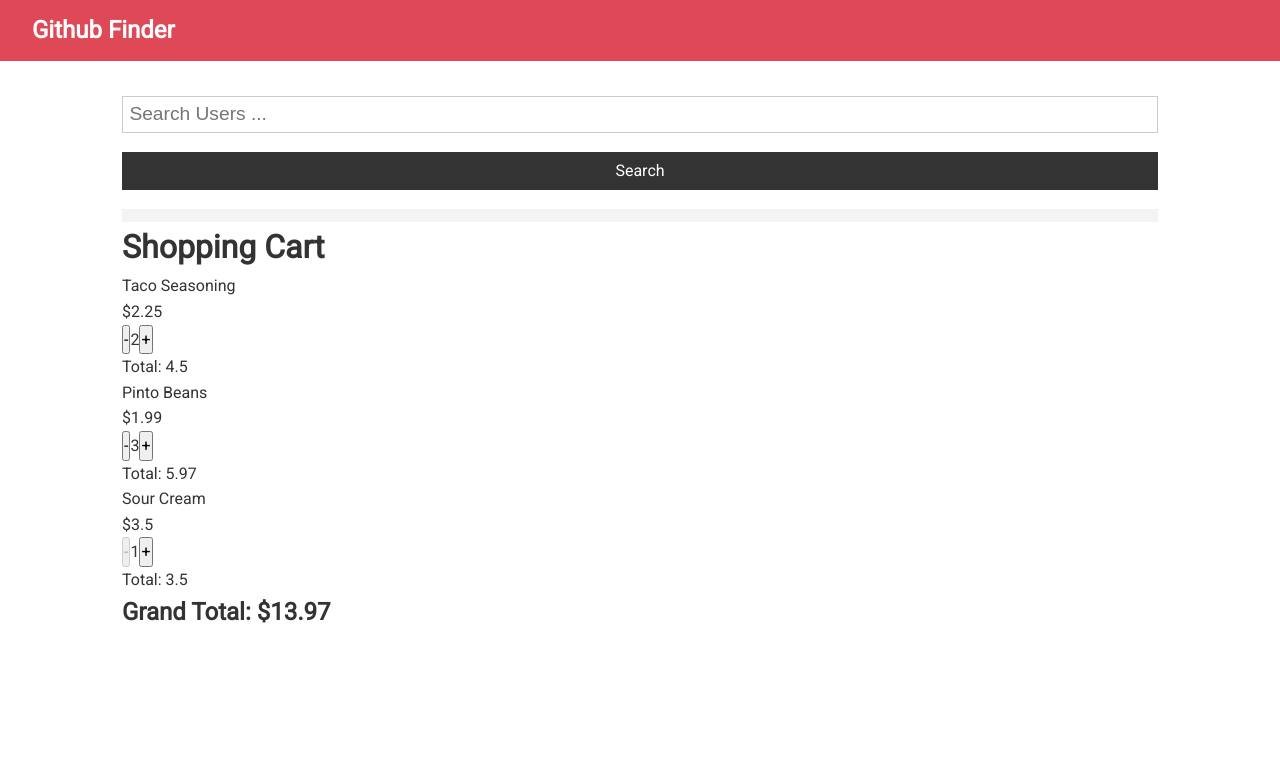
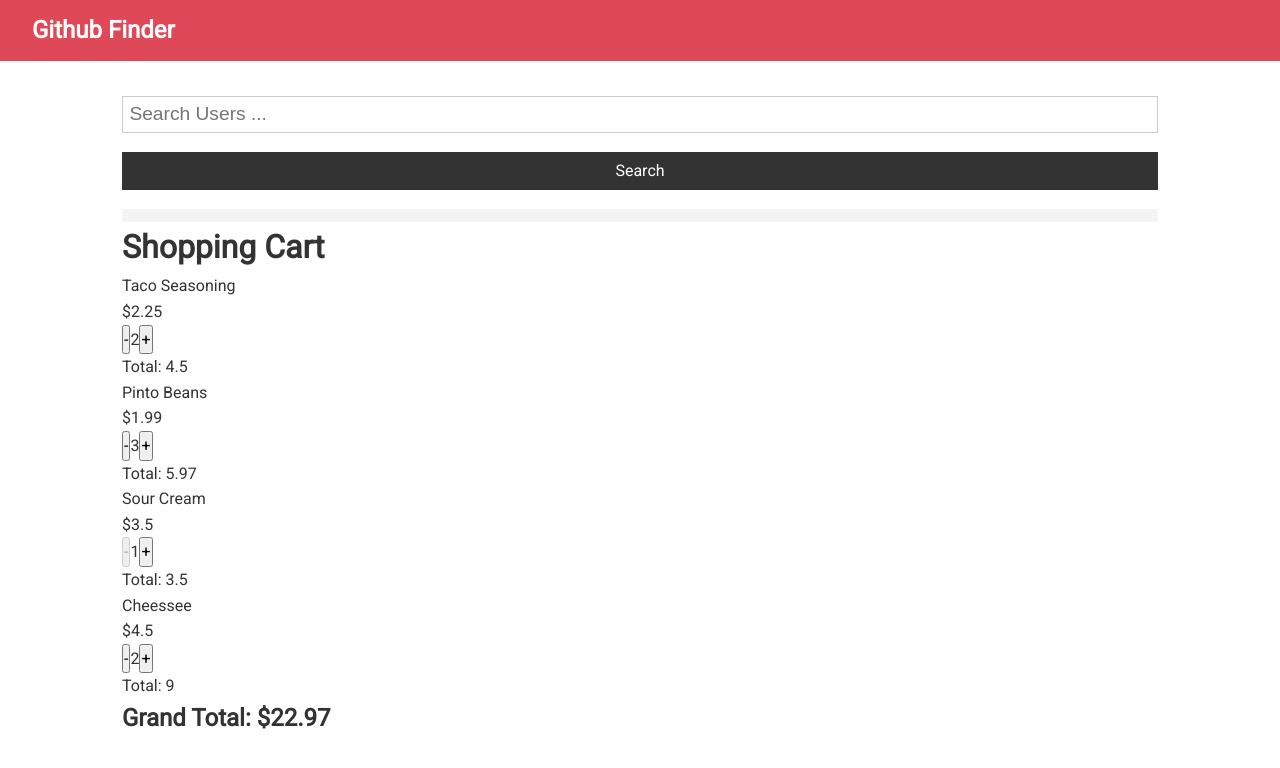
Before and after one commit to mattalagala/Github-Finder, a React (Create React App) app in the folder github-finder/: page / in a window 1280 px wide. Shown: the top 768 px of the page. Built offline with nearby package versions, Linux system fonts and the light colour scheme.

Commit message:
added item to ITEMS local data

```diff
--- a/github-finder/src/App.js
+++ b/github-finder/src/App.js
@@ -11,6 +11,7 @@ const items = [
 	{ id: 1, name: "Taco Seasoning", price: 2.25, qty: 2 },
 	{ id: 2, name: "Pinto Beans", price: 1.99, qty: 3 },
 	{ id: 3, name: "Sour Cream", price: 3.5, qty: 1 },
+	{ id: 4, name: "Cheessee", price: 4.5, qty: 2 },
 ];
 
 class App extends Component {
```
